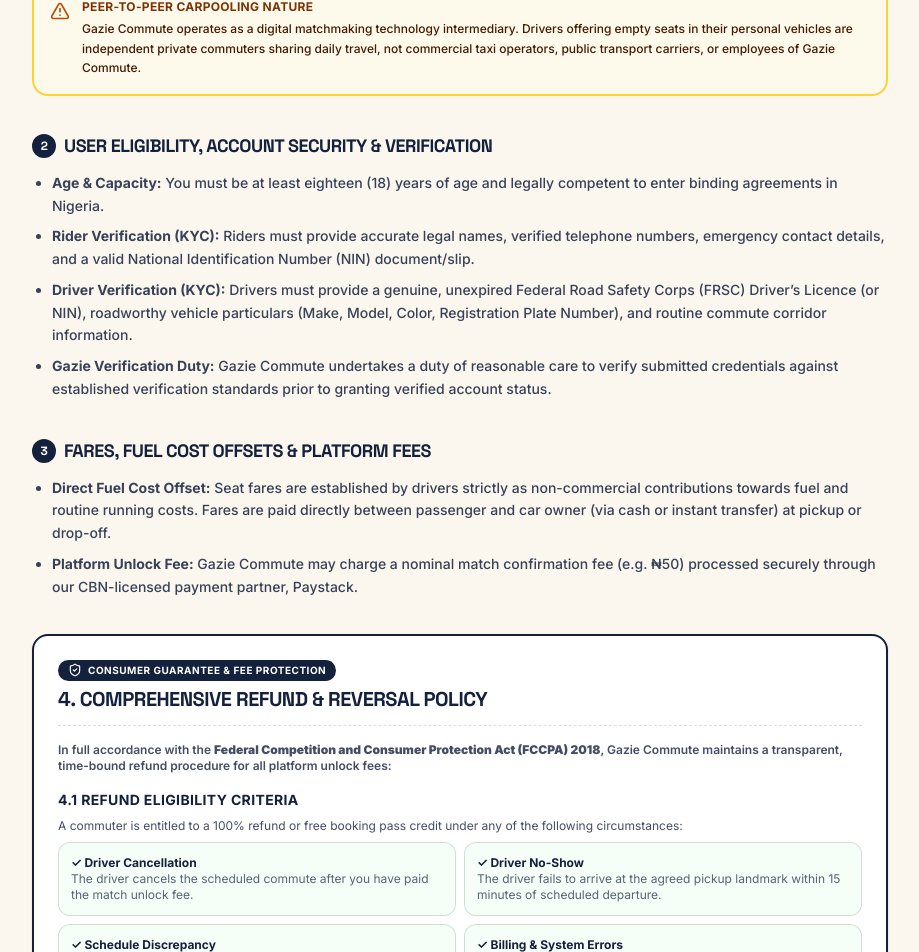
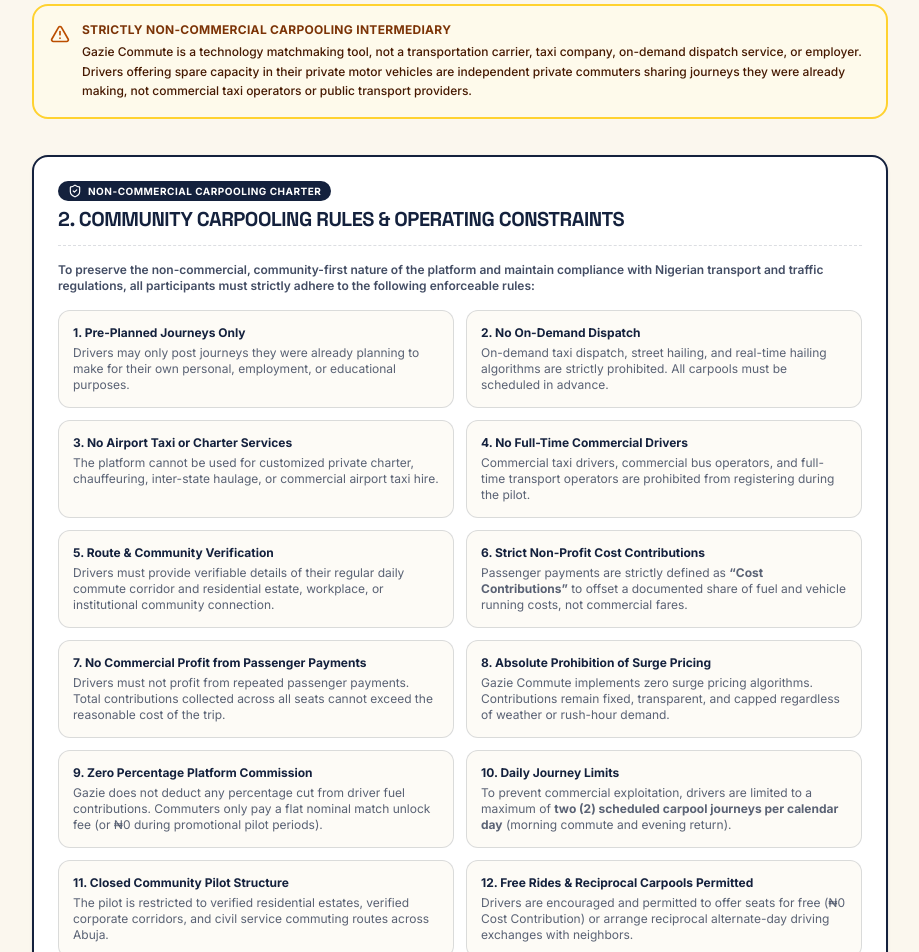
Before and after one commit to peculiardrive/GazieApp, a Next.js app: page /terms in a window 1280 px wide. Shown: the part 469-1421 px from the top of the page, without its empty margins (180-1099 px from the left). Built offline with nearby package versions, Linux system fonts and the light colour scheme; no server answers.

Commit message:
feat(carpooling): codify 14 enforceable non-commercial community carpooling rules in Terms of Service and enforce seat/fuel caps in driver posting dashboard

```diff
--- a/src/app/terms/page.tsx
+++ b/src/app/terms/page.tsx
@@ -44,24 +44,107 @@
               Platform Role & Purpose
             </h2>
             <p>
-              <strong>Gazie Commute Technologies Ltd.</strong> (&ldquo;Gazie Commute&rdquo;, &ldquo;we&rdquo;, or &ldquo;our&rdquo;) provides a software matchmaking platform that connects verified private car owners (&ldquo;Drivers&rdquo;) and fellow commuters (&ldquo;Riders&rdquo;) travelling along the same daily route within Abuja and surrounding corridors to share rides and offset fuel costs.
+              <strong>Gazie Commute Technologies Ltd.</strong> (&ldquo;Gazie Commute&rdquo;, &ldquo;we&rdquo;, or &ldquo;our&rdquo;) operates a digital matchmaking software platform designed exclusively to facilitate <strong>non-commercial peer-to-peer community carpooling</strong> among verified private car owners (&ldquo;Drivers&rdquo;) and fellow commuters (&ldquo;Riders&rdquo;) travelling along the same daily route within Abuja and surrounding residential corridors.
             </p>
             <div className="bg-amber-50/80 border-2 border-amber-300 rounded-2xl p-4 text-xs font-medium text-amber-950 flex items-start gap-3">
               <AlertTriangle className="w-5 h-5 text-amber-700 flex-shrink-0 mt-0.5" />
               <div className="space-y-1">
-                <span className="font-bold block uppercase tracking-wide text-amber-900">Peer-to-Peer Carpooling Nature</span>
+                <span className="font-bold block uppercase tracking-wide text-amber-900">Strictly Non-Commercial Carpooling Intermediary</span>
                 <p className="leading-relaxed">
-                  Gazie Commute operates as a digital matchmaking technology intermediary. Drivers offering empty seats in their personal vehicles are independent private commuters sharing daily travel, not commercial taxi operators, public transport carriers, or employees of Gazie Commute.
+                  Gazie Commute is a technology matchmaking tool, not a transportation carrier, taxi company, on-demand dispatch service, or employer. Drivers offering spare capacity in their private motor vehicles are independent private commuters sharing journeys they were already making, not commercial taxi operators or public transport providers.
                 </p>
               </div>
             </div>
           </section>
 
-          {/* Section 2 */}
+          {/* Section 2: Non-Commercial Community Carpooling Charter & Enforceable Rules */}
+          <section className="space-y-4 bg-white border-2 border-gazie-navy rounded-2xl p-6 shadow-sm">
+            <div className="border-b border-dashed border-gazie-navy/15 pb-3">
+              <div className="inline-flex items-center gap-1.5 px-2.5 py-0.5 rounded-full bg-gazie-navy text-white text-[10px] font-bold uppercase tracking-wider mb-1">
+                <ShieldCheck className="w-3.5 h-3.5" /> Non-Commercial Carpooling Charter
+              </div>
+              <h2 className="font-display font-black text-xl tracking-tight text-gazie-navy uppercase">
+                2. Community Carpooling Rules & Operating Constraints
+              </h2>
+            </div>
+
+            <p className="text-xs font-semibold text-gazie-navy/80">
+              To preserve the non-commercial, community-first nature of the platform and maintain compliance with Nigerian transport and traffic regulations, all participants must strictly adhere to the following enforceable rules:
+            </p>
+
+            <div className="grid grid-cols-1 md:grid-cols-2 gap-3 text-xs">
+              <div className="p-3.5 bg-gazie-paper/50 border border-gazie-navy/15 rounded-xl space-y-1">
+                <span className="font-bold text-gazie-navy block">1. Pre-Planned Journeys Only</span>
+                <p className="text-gazie-navy/70">Drivers may only post journeys they were already planning to make for their own personal, employment, or educational purposes.</p>
+              </div>
+
+              <div className="p-3.5 bg-gazie-paper/50 border border-gazie-navy/15 rounded-xl space-y-1">
+                <span className="font-bold text-gazie-navy block">2. No On-Demand Dispatch</span>
+                <p className="text-gazie-navy/70">On-demand taxi dispatch, street hailing, and real-time hailing algorithms are strictly prohibited. All carpools must be scheduled in advance.</p>
+              </div>
+
+              <div className="p-3.5 bg-gazie-paper/50 border border-gazie-navy/15 rounded-xl space-y-1">
+                <span className="font-bold text-gazie-navy block">3. No Airport Taxi or Charter Services</span>
+                <p className="text-gazie-navy/70">The platform cannot be used for customized private charter, chauffeuring, inter-state haulage, or commercial airport taxi hire.</p>
+              </div>
+
+              <div className="p-3.5 bg-gazie-paper/50 border border-gazie-navy/15 rounded-xl space-y-1">
+                <span className="font-bold text-gazie-navy block">4. No Full-Time Commercial Drivers</span>
+                <p className="text-gazie-navy/70">Commercial taxi drivers, commercial bus operators, and full-time transport operators are prohibited from registering during the pilot.</p>
+              </div>
+
+              <div className="p-3.5 bg-gazie-paper/50 border border-gazie-navy/15 rounded-xl space-y-1">
+                <span className="font-bold text-gazie-navy block">5. Route & Community Verification</span>
+                <p className="text-gazie-navy/70">Drivers must provide verifiable details of their regular daily commute corridor and residential estate, workplace, or institutional community connection.</p>
+              </div>
+
+              <div className="p-3.5 bg-gazie-paper/50 border border-gazie-navy/15 rounded-xl space-y-1">
+                <span className="font-bold text-gazie-navy block">6. Strict Non-Profit Cost Contributions</span>
+                <p className="text-gazie-navy/70">Passenger payments are strictly defined as <strong>&ldquo;Cost Contributions&rdquo;</strong> to offset a documented share of fuel and vehicle running costs, not commercial fares.</p>
+              </div>
+
+              <div className="p-3.5 bg-gazie-paper/50 border border-gazie-navy/15 rounded-xl space-y-1">
+                <span className="font-bold text-gazie-navy block">7. No Commercial Profit from Passenger Payments</span>
+                <p className="text-gazie-navy/70">Drivers must not profit from repeated passenger payments. Total contributions collected across all seats cannot exceed the reasonable cost of the trip.</p>
+              </div>
+
+              <div className="p-3.5 bg-gazie-paper/50 border border-gazie-navy/15 rounded-xl space-y-1">
+                <span className="font-bold text-gazie-navy block">8. Absolute Prohibition of Surge Pricing</span>
+                <p className="text-gazie-navy/70">Gazie Commute implements zero surge pricing algorithms. Contributions remain fixed, transparent, and capped regardless of weather or rush-hour demand.</p>
+              </div>
+
+              <div className="p-3.5 bg-gazie-paper/50 border border-gazie-navy/15 rounded-xl space-y-1">
+                <span className="font-bold text-gazie-navy block">9. Zero Percentage Platform Commission</span>
+                <p className="text-gazie-navy/70">Gazie does not deduct any percentage cut from driver fuel contributions. Commuters only pay a flat nominal match unlock fee (or ₦0 during promotional pilot periods).</p>
+              </div>
+
+              <div className="p-3.5 bg-gazie-paper/50 border border-gazie-navy/15 rounded-xl space-y-1">
+                <span className="font-bold text-gazie-navy block">10. Daily Journey Limits</span>
+                <p className="text-gazie-navy/70">To prevent commercial exploitation, drivers are limited to a maximum of <strong>two (2) scheduled carpool journeys per calendar day</strong> (morning commute and evening return).</p>
+              </div>
+
+              <div className="p-3.5 bg-gazie-paper/50 border border-gazie-navy/15 rounded-xl space-y-1">
+                <span className="font-bold text-gazie-navy block">11. Closed Community Pilot Structure</span>
+                <p className="text-gazie-navy/70">The pilot is restricted to verified residential estates, verified corporate corridors, and civil service commuting routes across Abuja.</p>
+              </div>
+
+              <div className="p-3.5 bg-gazie-paper/50 border border-gazie-navy/15 rounded-xl space-y-1">
+                <span className="font-bold text-gazie-navy block">12. Free Rides & Reciprocal Carpools Permitted</span>
+                <p className="text-gazie-navy/70">Drivers are encouraged and permitted to offer seats for free (₦0 Cost Contribution) or arrange reciprocal alternate-day driving exchanges with neighbors.</p>
+              </div>
+
+              <div className="p-3.5 bg-gazie-paper/50 border border-gazie-navy/15 rounded-xl space-y-1 col-span-1 md:col-span-2">
+                <span className="font-bold text-gazie-navy block">13. Capped Cost Contribution & Calculation Transparency</span>
+                <p className="text-gazie-navy/70">Gazie Commute calculates and maintains standard fuel benchmark records across all Abuja corridors (e.g. Lugbe, Kubwa, Lokogoma, Apo, Gwarinpa into CBD/Secretariat) to ensure suggested seat contributions remain strictly below prevailing fuel costs and below commercial taxi rates.</p>
+              </div>
+            </div>
+          </section>
+
+          {/* Section 3 */}
           <section className="space-y-3">
             <h2 className="font-display font-extrabold text-lg uppercase tracking-tight text-gazie-navy flex items-center gap-2">
-              <span className="w-6 h-6 rounded-full bg-gazie-navy text-white inline-flex items-center justify-center text-xs">2</span>
-              User Eligibility, Account Security & Verification
+              <span className="w-6 h-6 rounded-full bg-gazie-navy text-white inline-flex items-center justify-center text-xs">3</span>
+              User Eligibility & KYC Verification
             </h2>
             <ul className="list-disc pl-5 space-y-2 font-medium">
               <li><strong>Age & Capacity:</strong> You must be at least eighteen (18) years of age and legally competent to enter binding agreements in Nigeria.</li>
--- a/src/components/ui/Ticket.tsx
+++ b/src/components/ui/Ticket.tsx
@@ -282,9 +282,9 @@
         <div className="p-4 bg-gazie-paper/30 flex flex-col gap-3 px-4">
           <div className="flex items-center justify-between">
             <div>
-              <span className="text-[9px] text-gazie-navy opacity-60 block tracking-wider uppercase">FARE DIRECTLY TO DRIVER</span>
+              <span className="text-[9px] text-gazie-navy opacity-60 block tracking-wider uppercase">FUEL CONTRIBUTION (CASH/TRANSFER)</span>
               <span className="font-mono text-lg font-bold text-gazie-navy">
-                {status === 'pending' ? 'TBD' : formatFare(fare)}
+                {status === 'pending' ? 'TBD' : (fare === 0 ? 'FREE (₦0)' : formatFare(fare))}
               </span>
             </div>
             <div className={`flex items-center gap-1.5 px-3 py-1 rounded-full text-[10px] uppercase font-bold tracking-wider ${statusConfig.bg}`}>
```
Also changed, not shown: src/app/dashboard/driver/page.tsx (+51 -10 lines).
